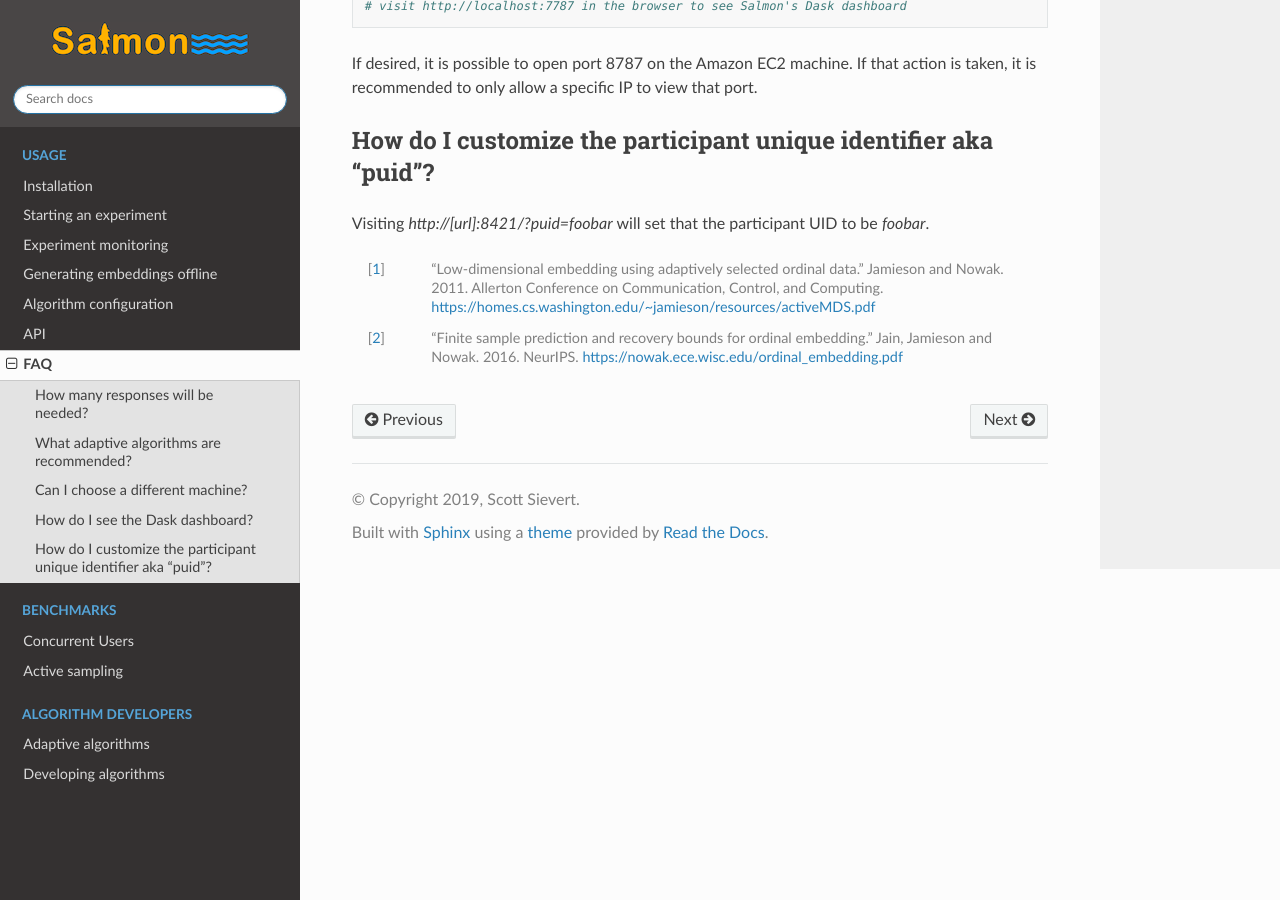
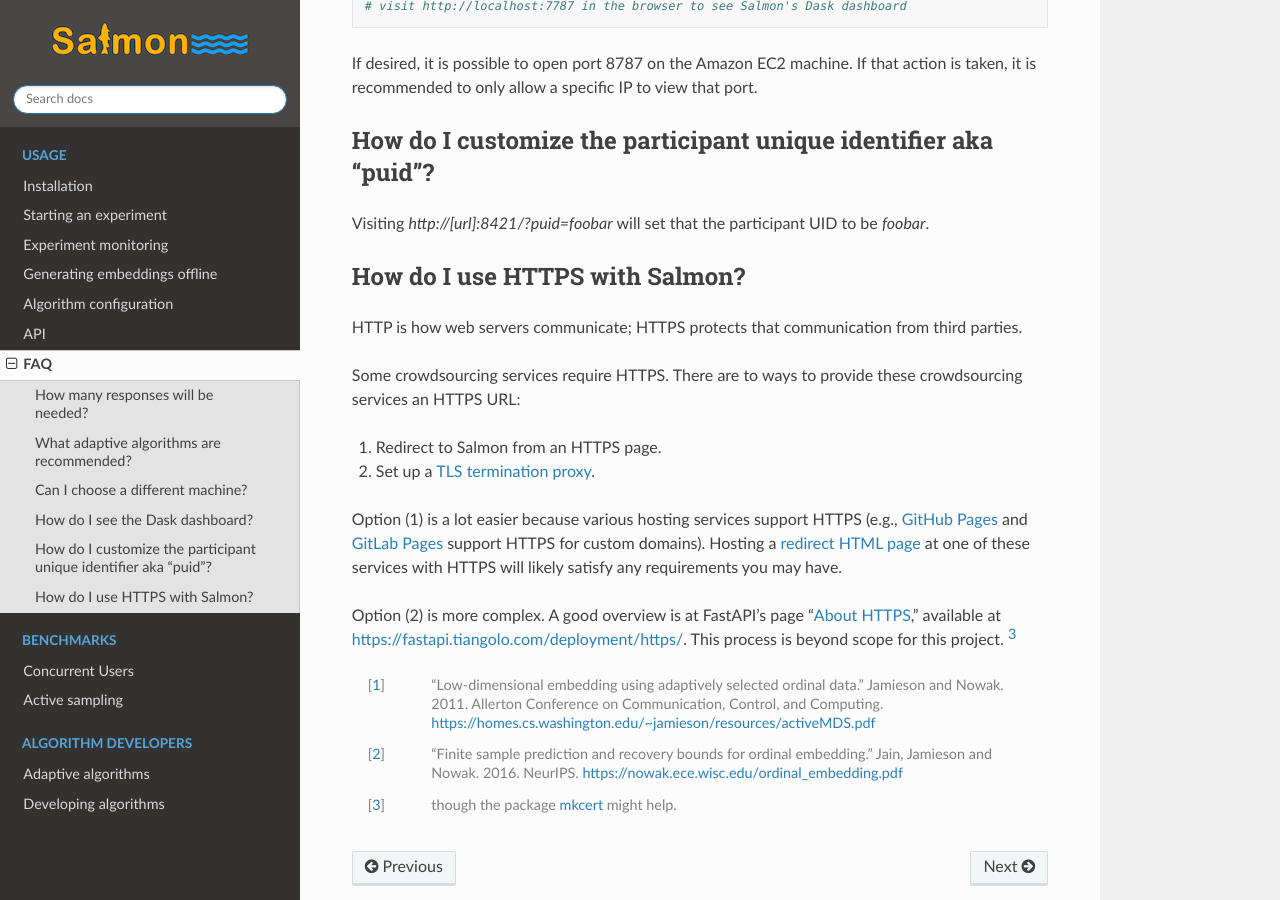
Before and after one commit to stsievert/salmon, a Sphinx documentation site: the page built from docs/source/faq.rst, in a window 1280 px wide and 900 px high, scrolled down 1267 px. Built offline with Sphinx 7.4.7 and the Read the Docs theme 2.0.0, drawn with Linux system fonts in a browser that asks for light colours.

Commit message:
DOC: clean up HTTPS

```diff
--- a/docs/source/faq.rst
+++ b/docs/source/faq.rst
@@ -72,9 +72,39 @@ How do I customize the participant unique identifier aka "puid"?
 Visiting `http://[url]:8421/?puid=foobar` will set that the participant UID to
 be `foobar`.
 
+How do I use HTTPS with Salmon?
+-------------------------------
+
+HTTP is how web servers communicate; HTTPS protects that communication from
+third parties.
+
+Some crowdsourcing services require HTTPS. There are to ways to provide these
+crowdsourcing services an HTTPS URL:
+
+1. Redirect to Salmon from an HTTPS page.
+2. Set up a `TLS termination proxy`_.
+
+Option (1) is a lot easier because various hosting services support HTTPS
+(e.g., `GitHub Pages`_ and `GitLab Pages`_ support HTTPS for custom domains).
+Hosting a `redirect HTML page`_ at one of these services with HTTPS will likely
+satisfy any requirements you may have.
+
+Option (2) is more complex. A good overview is at FastAPI's page "`About
+HTTPS`_," available at https://fastapi.tiangolo.com/deployment/https/. This
+process is beyond scope for this project. [#f]_
+
+.. _mkcert: https://github.com/FiloSottile/mkcert
+.. _About HTTPS: https://fastapi.tiangolo.com/deployment/https/
+.. _redirect HTML page: https://www.w3docs.com/snippets/html/how-to-redirect-a-web-page-in-html.html
+.. _GitHub Pages: https://docs.github.com/en/pages/getting-started-with-github-pages/securing-your-github-pages-site-with-https
+.. _GitLab Pages: https://docs.gitlab.com/ee/user/project/pages/custom_domains_ssl_tls_certification/
+.. _TLS termination proxy: https://en.wikipedia.org/wiki/TLS_termination_proxy
+
 .. [1] "Low-dimensional embedding using adaptively selected ordinal data."
    Jamieson and Nowak. 2011. Allerton Conference on Communication, Control, and
    Computing. https://homes.cs.washington.edu/~jamieson/resources/activeMDS.pdf
 .. [2] "Finite sample prediction and recovery bounds for ordinal embedding."
    Jain, Jamieson and Nowak. 2016. NeurIPS.
    https://nowak.ece.wisc.edu/ordinal_embedding.pdf
+
+.. [#f] though the package `mkcert`_ might help.
```
